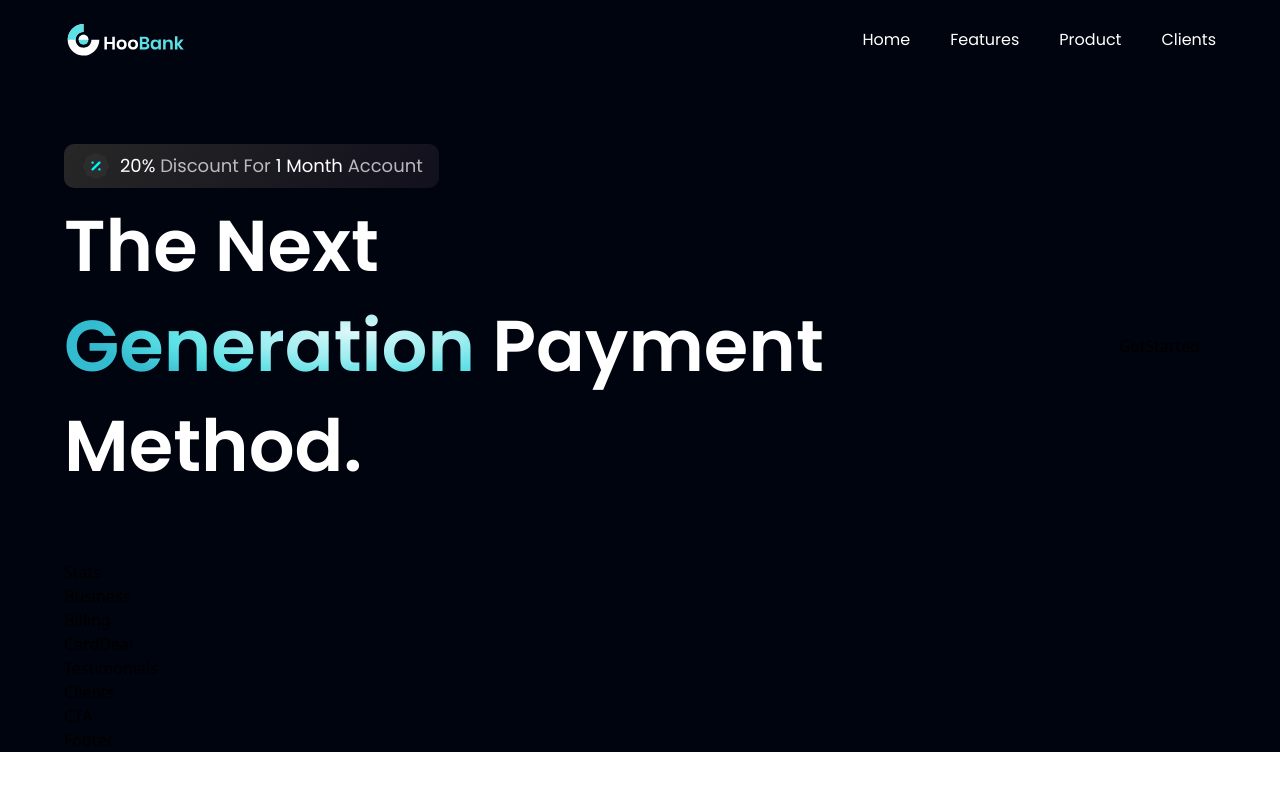
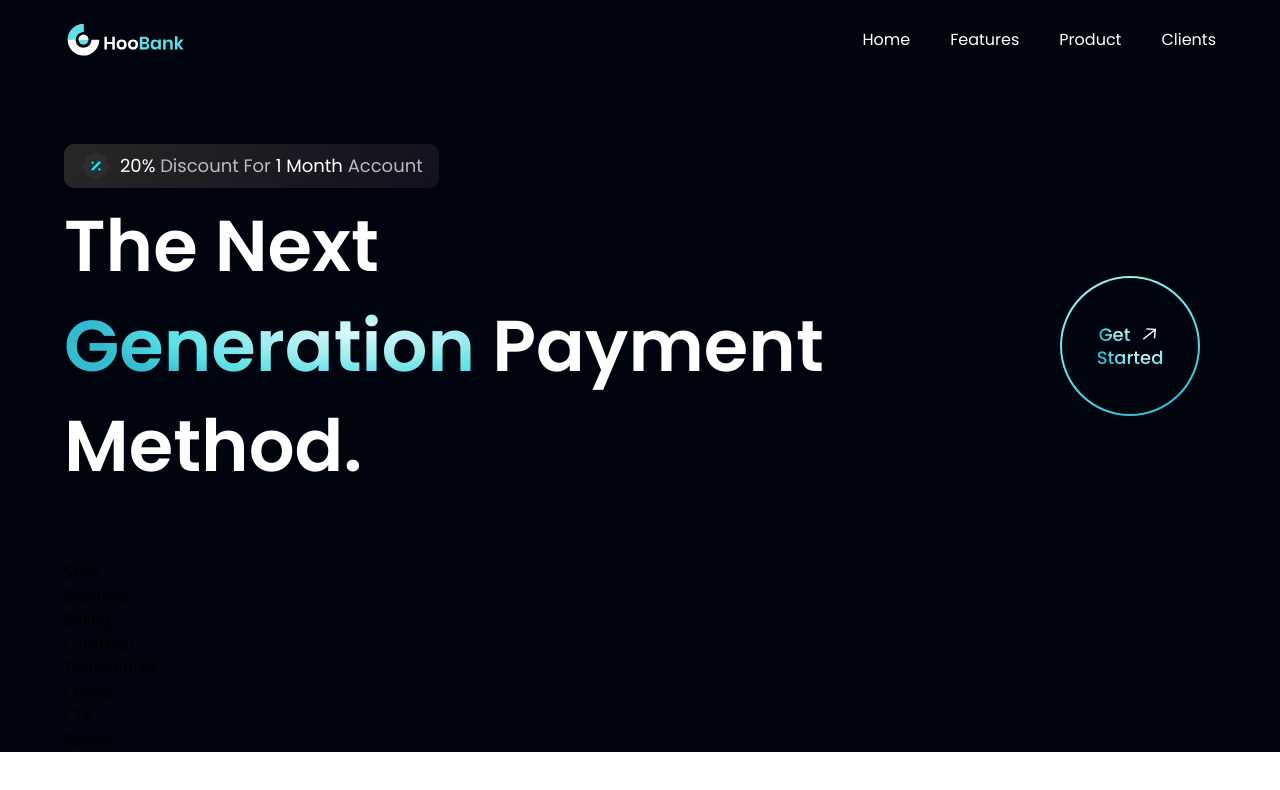
Before and after one commit to ERy03/bank-modern-app, a React (Vite) app: page / in a window 1280 px wide. Shown: the top 790 px of the page. Built offline with nearby package versions, Linux system fonts and the light colour scheme.

Commit message:
get started component

```diff
--- a/src/components/GetStarted.tsx
+++ b/src/components/GetStarted.tsx
@@ -1,9 +1,24 @@
-import React from 'react'
+import styles from '../style';
+import {arrowUp} from '../assets';
 
-const GetStarted = () => {
-  return (
-    <div>GetStarted</div>
-  )
-}
+const GetStarted = () => (
+  <div className={`${styles.flexCenter} w-[140px] h-[140px] rounded-full bg-blue-gradient p-[2px] cursor-pointer`}>
+    <div className={`${styles.flexCenter} flex-col bg-primary w-[100%] h-[100%] rounded-full`}>
+      <div className={`${styles.flexStart} flex-row`}>
+        <p className='font-poppins font-medium text-[18px] leading-[23px] mr-2'>
+          <span className='text-gradient'>
+            Get
+          </span>
+        </p>
+        <img src={arrowUp} alt="arrow-up" className='w-[23px] h-[23px] object-contain' />
+      </div>
+    <p className='font-poppins font-medium text-[18px] leading-[23px]'>
+          <span className='text-gradient'>
+            Started
+          </span>
+        </p>
+    </div>
+  </div>
+)
 
 export default GetStarted
```
